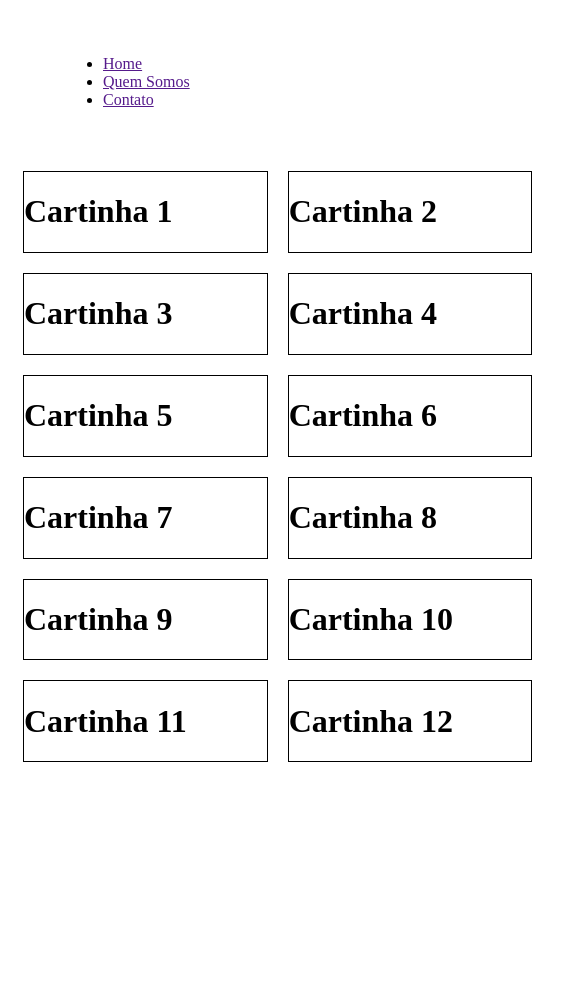
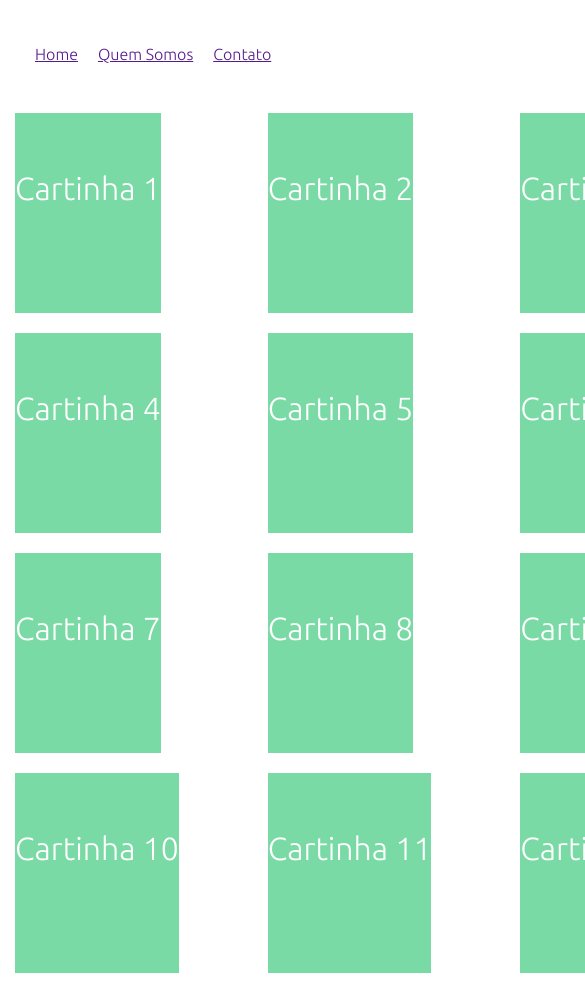
Before and after one commit to brenda14k/caixas_web, a plain HTML site: page index.html in a window 390 px wide. Shown: the top 988 px of the page, 585 px wide, since content can reach past the window. Before the commit the page ends 844 px from the top, so only its background shows below. Drawn offline with nearby package versions, Linux system fonts and the light colour scheme.

Commit message:
Update style.css

```diff
--- a/style.css
+++ b/style.css
@@ -1,17 +1,57 @@
-.container {
-display: flex;
-flex-wrap: wrap;
-gap: 15px;
-}
-.caixa-container {
-flex: 0 0 25%;
-/* não cresce, não encolhe, largura 25% */
+@import url('https://fonts.googleapis.com/css2?family=Ubuntu:ital,wght@0,300;0,400;0,500;0,700;1,300;1,400;1,500;1,700&display=swap');
+
+* {
+    box-sizing: border-box;
+    margin: 0;
+    padding: 0;
 }
 
-.container {
+:root {
+    --ametist-color: #9b59b6;
+    --sunflower-color: #f1c40f;
+    --carrot-color: #e67e22;
+    --tea-leaf:#7ADAA5;
+}
+
+@media (max-width: 1200px) {
+body {
+    background: #e8e7e7;
+    font-family: "Ubuntu", sans-serif;
+    font-weight: 300;
+    font-style: normal;
+}
+
+h1, h2, h3 {
+    font-family: "Ubuntu", sans-serif;
+    font-weight: 300;
+    font-style: normal;
+}
+
+.container  {
+    background: #fff;
     width: 1200px;
     margin: 0 auto;
     padding: 15px;
+    width: 768px;
+    background-color: var( -ametist-color);
+    /* realizar atividade */
+}
+
+.menu ul {
+    margin: 20px 10px 10px 10px;
+    display: flex;
+}
+
+.menu ul li {
+    padding: 10px;
+    list-style: none;
+}
+
+.menu-responsivo {
+    padding: 10px;
+    font-size: 32px;
+    display: none;
+    /* realizar atividade */
 }
 
 .cards {
@@ -23,24 +63,24 @@ gap: 20px;
 }
 
 .card-container {
-flex: 0 0 calc(25% - 15px);
-border: solid 1px ;
+    /* realizar atividade */
+    display: flex;
+    flex-direction: row;
+    flex-wrap: wrap;
+    gap: 20px;
+    flex: 0 0 calc(33.33% - 13.33px);
 }
 
-.menu-responsivo {
-display: none;
-}
+.card {
 
+    max-width: 100%;
+    min-height: 200px;
 
-/* dispositivos com no máximo 1200px */
-@media (max-width: 1200px) {
-body {
-background-color: var( -ametist-color);
-}
-.container {
-width: 768px;
-}
-.card-container {
-flex: 0 0 calc(33.33% - 13.33px);
+    text-align: center;
+    line-height: 150px;
+
+    background: var(--tea-leaf);
+    color: #fff;
+
 }
 }
```
Lines whose indentation alone changed are shown as unchanged.
